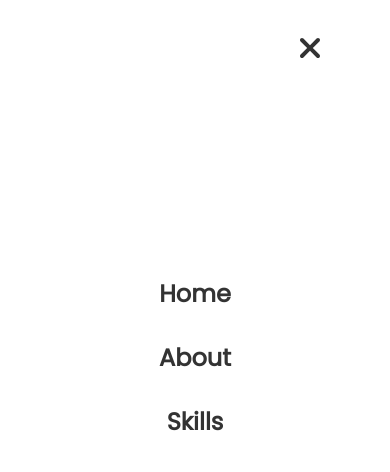
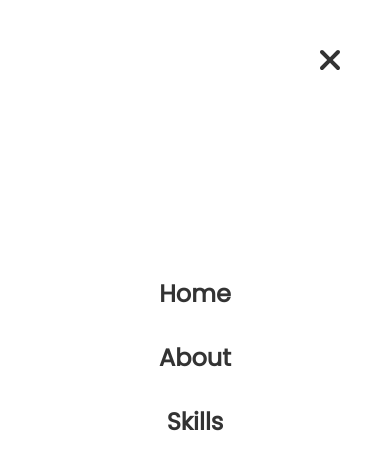
Before and after one commit to PatrickLisiecki/personal-site, a React (Vite) app: page / in a window 390 px wide. Both pictures are taken after a click on the button 329 px from the left and 48 px from the top of the page. Shown: the top 472 px of the page. Built offline with nearby package versions, Linux system fonts and the light colour scheme; grey boxes are pictures that could not be loaded.

Commit message:
Added semantic HTML tags and adjusted close button for mobile menu

```diff
--- a/src/components/Navbar.jsx
+++ b/src/components/Navbar.jsx
@@ -4,8 +4,6 @@ import { useState } from "react";
 
 // Icons
 import { FontAwesomeIcon } from "@fortawesome/react-fontawesome";
-
-import { faBarsStaggered } from "@fortawesome/free-solid-svg-icons";
 
 // Nav links
 const navData = [
@@ -39,17 +37,18 @@ export default function Navbar() {
   };
 
   return (
-    <nav className="fixed z-[999] w-full bg-white p-8 shadow-bs">
+    <header className="fixed z-[999] w-full bg-white p-8 shadow-bs">
       <div className="container mx-auto flex flex-row items-center justify-between">
-        {/* Name / Logo */}
-        <a href="#home" className="text-[28px] md:text-3xl">
-          <span className="font-[500]">PATRICK</span>{" "}
-          <span className="font-[500]">LISIECKI</span>
-          <span className="text-accent">.</span>
+        {/* Name */}
+        <a href="#home">
+          <span className="text-[28px] uppercase md:text-3xl">
+            PATRICK LISIECKI
+          </span>
+          <span className="text-3xl text-accent">.</span>
         </a>
 
         {/* Nav links */}
-        <div className="hidden lg:block">
+        <nav className="hidden lg:block">
           <ul className="flex flex-row">
             {navData.map((item, index) => {
               return (
@@ -64,7 +63,7 @@ export default function Navbar() {
               );
             })}
           </ul>
-        </div>
+        </nav>
 
         {/* Mobile menu button */}
         <div className="lg:hidden">
@@ -72,7 +71,6 @@ export default function Navbar() {
             onClick={toggleMenu}
             className="flex items-center justify-center"
           >
-            {/* <FontAwesomeIcon icon={faBarsStaggered} className="w-6 h-6" /> */}
             <svg
               fill="none"
               stroke="currentColor"
@@ -92,19 +90,16 @@ export default function Navbar() {
       </div>
 
       {/* Mobile menu */}
-      <div
+      <nav
         className={`${
           isOpen ? "block" : "hidden"
         } fixed left-0 top-0 z-[999] flex h-screen w-full items-center justify-center bg-white lg:hidden`}
       >
         <button
           onClick={toggleMenu}
-          className="text-primary transition-all duration-300 hover:text-accent"
+          className="absolute right-[2rem] top-[2rem] z-[100] flex cursor-pointer items-center justify-center rounded-full p-3 text-primary transition-all duration-300 hover:bg-gray-300 hover:text-accent"
         >
-          <FontAwesomeIcon
-            icon="fa-solid fa-xmark"
-            className="absolute right-[4rem] top-[2rem] z-[100] h-8 w-8 cursor-pointer"
-          />
+          <FontAwesomeIcon icon="fa-solid fa-xmark" className="h-8 w-8" />
         </button>
 
         {/* Links for mobile menu */}
@@ -126,7 +121,7 @@ export default function Navbar() {
             );
           })}
         </ul>
-      </div>
-    </nav>
+      </nav>
+    </header>
   );
 }
```
